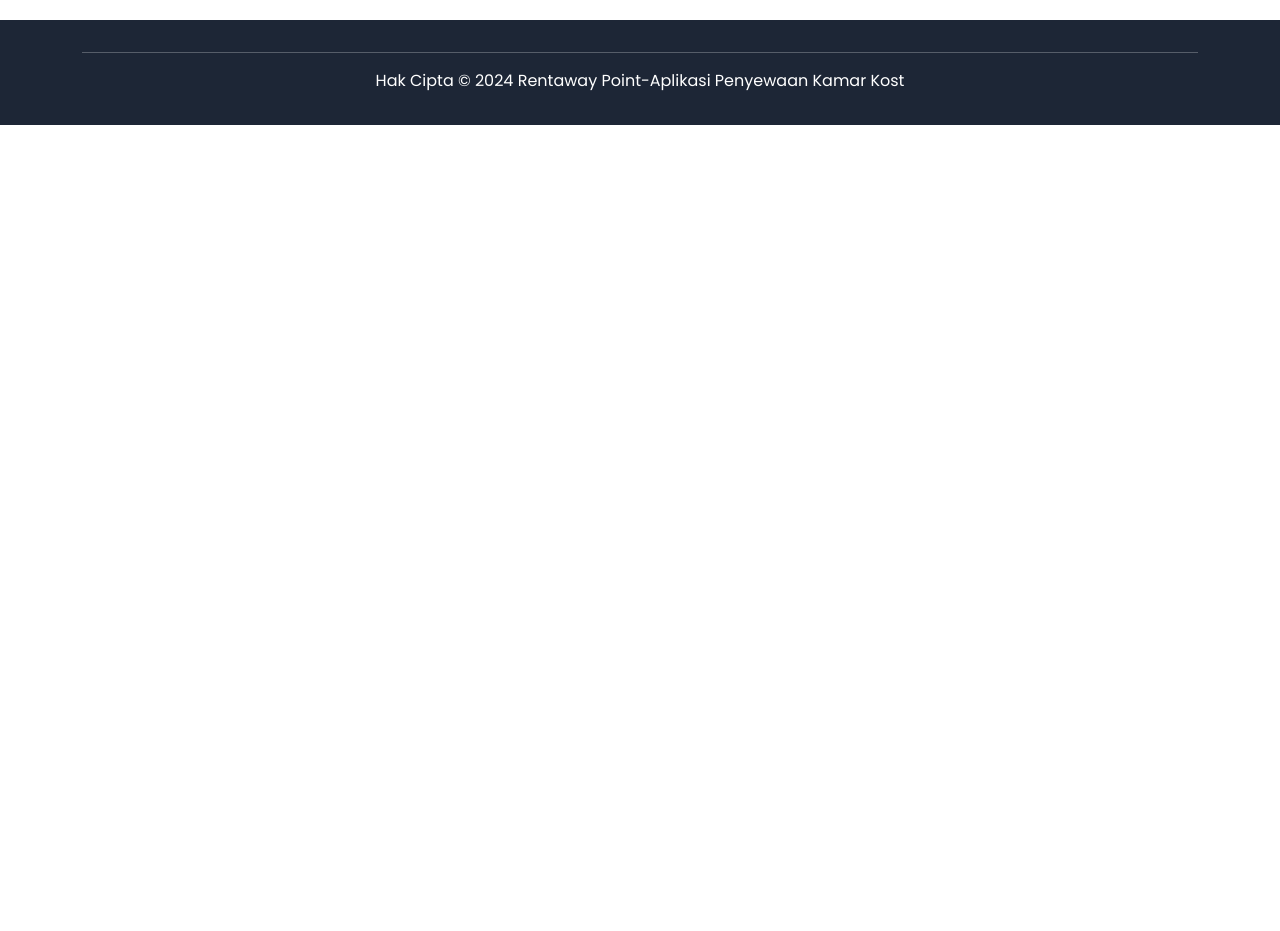
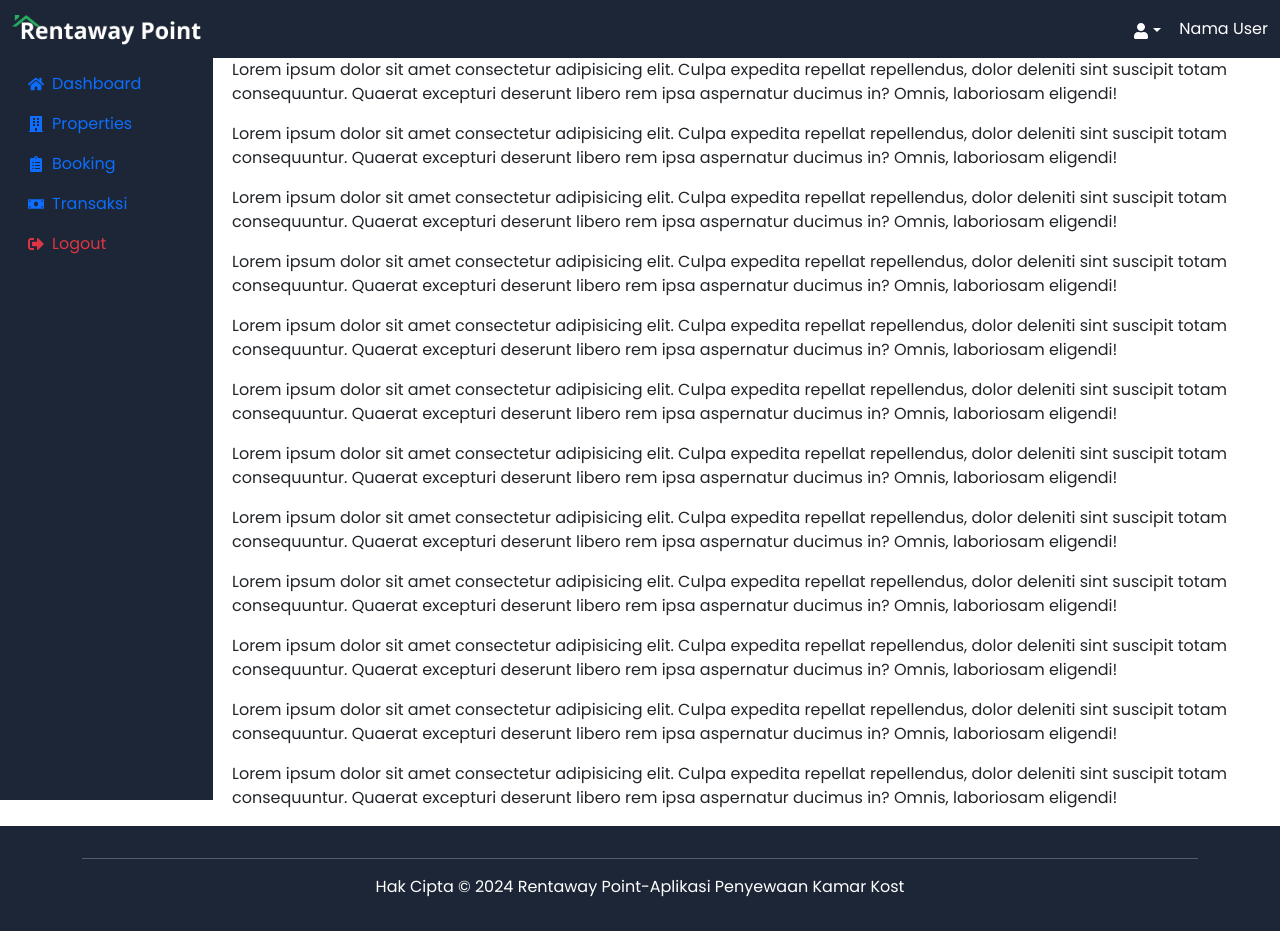
Before and after one commit to trainerBE3/rent-house-app, a React (Vite) app in the folder frontend/: page /admin/dashboard in a window 1280 px wide. Before the commit the page ends 820 px from the top, so only its background shows below. Built offline with nearby package versions, Linux system fonts and the light colour scheme.

Commit message:
add admin dashboard

```diff
--- a/frontend/package.json
+++ b/frontend/package.json
@@ -16,6 +16,7 @@
     "react": "^18.2.0",
     "react-bootstrap": "^2.10.2",
     "react-dom": "^18.2.0",
+    "react-icons": "^5.2.1",
     "react-router-dom": "^6.23.1",
     "react-slick": "^0.30.2",
     "slick-carousel": "^1.8.1",
--- a/frontend/src/App.css
+++ b/frontend/src/App.css
@@ -17,7 +17,6 @@
 }
 
 footer {
-  margin-top: 20px;
   background-color: var(--third-color);
   padding: 20px;
   color: #fff;
--- a/frontend/src/App.jsx
+++ b/frontend/src/App.jsx
@@ -17,6 +17,7 @@
 import Booking from "./pages/booking";
 import Bookingbayar from "./pages/bookingbayar";
 import Transaksi from "./pages/transaksi";
+import DashboardAdmin from "./pages/DashboardAdmin";
 import "./App.css";
 
 function App() {
@@ -35,6 +36,7 @@
         <Route path="/admin" element={<Admin />} />
         <Route path="/admin/tambahproperti" element={<Tambahproperti />} />
         <Route path="/admin/edit/:id" element={<Editproperty />} />
+        <Route path="/admin/dashboard" element={<DashboardAdmin />} />
       </Routes>
       {<FooterComponent />}
     </BrowserRouter>
--- /dev/null
+++ b/frontend/src/pages/DashboardAdmin.jsx
@@ -0,0 +1,127 @@
+import React from "react";
+import { Container, Row, Col, Nav, Navbar, NavDropdown } from "react-bootstrap";
+import { FaUser, FaHome, FaBuilding, FaClipboardList, FaMoneyBill, FaSignOutAlt } from "react-icons/fa";
+import "../dist/dashboardadmin.css";
+
+const DashboardAdmin = () => {
+  const userName = "Nama User"; // Replace with dynamic user name
+
+  return (
+    <div className="wrapper">
+      <Navbar bg="var(--third-color)" expand="lg" sticky="top">
+        <Container fluid>
+          <Navbar.Brand>
+            <img src="/logo-brands.png" alt="Brand Logo" className="navbar-logo" />
+          </Navbar.Brand>
+          <Navbar.Toggle aria-controls="basic-navbar-nav" />
+          <Navbar.Collapse id="basic-navbar-nav" className="justify-content-end">
+            <Nav>
+              <NavDropdown title={<FaUser />} id="basic-nav-dropdown">
+                {/* <NavDropdown.Item href="/profile">My Profile</NavDropdown.Item>
+                <NavDropdown.Divider /> */}
+                <NavDropdown.Item href="/logout" className="text-danger">
+                  Logout
+                </NavDropdown.Item>
+              </NavDropdown>
+              <Navbar.Text className="ms-2 text-white">{userName}</Navbar.Text>
+            </Nav>
+          </Navbar.Collapse>
+        </Container>
+      </Navbar>
+      <Container fluid>
+        <Row>
+          <Col md={2} className="sidebar position-fixed">
+            <div className="sidebar-sticky">
+              <Nav className="flex-column">
+                <Nav.Link href="/dashboard" className="d-flex align-items-center">
+                  <FaHome className="me-2" />
+                  Dashboard
+                </Nav.Link>
+                <Nav.Link href="/properties" className="d-flex align-items-center">
+                  <FaBuilding className="me-2" />
+                  Properties
+                </Nav.Link>
+                <Nav.Link href="/bookings" className="d-flex align-items-center">
+                  <FaClipboardList className="me-2" />
+                  Booking
+                </Nav.Link>
+                <Nav.Link href="/transactions" className="d-flex align-items-center">
+                  <FaMoneyBill className="me-2" />
+                  Transaksi
+                </Nav.Link>
+                <Nav.Link href="/logout" className="mt-auto d-flex align-items-center text-danger">
+                  <FaSignOutAlt className="me-2" />
+                  Logout
+                </Nav.Link>
+              </Nav>
+            </div>
+          </Col>
+          <Col className="main-content">
+            <p>
+              Lorem ipsum dolor sit amet consectetur adipisicing elit. Culpa expedita repellat repellendus, dolor
+              deleniti sint suscipit totam consequuntur. Quaerat excepturi deserunt libero rem ipsa aspernatur
+              ducimus in? Omnis, laboriosam eligendi!
+            </p>
+            <p>
+              Lorem ipsum dolor sit amet consectetur adipisicing elit. Culpa expedita repellat repellendus, dolor
+              deleniti sint suscipit totam consequuntur. Quaerat excepturi deserunt libero rem ipsa aspernatur
+              ducimus in? Omnis, laboriosam eligendi!
+            </p>
+            <p>
+              Lorem ipsum dolor sit amet consectetur adipisicing elit. Culpa expedita repellat repellendus, dolor
+              deleniti sint suscipit totam consequuntur. Quaerat excepturi deserunt libero rem ipsa aspernatur
+              ducimus in? Omnis, laboriosam eligendi!
+            </p>
+            <p>
+              Lorem ipsum dolor sit amet consectetur adipisicing elit. Culpa expedita repellat repellendus, dolor
+              deleniti sint suscipit totam consequuntur. Quaerat excepturi deserunt libero rem ipsa aspernatur
+              ducimus in? Omnis, laboriosam eligendi!
+            </p>
+            <p>
+              Lorem ipsum dolor sit amet consectetur adipisicing elit. Culpa expedita repellat repellendus, dolor
+              deleniti sint suscipit totam consequuntur. Quaerat excepturi deserunt libero rem ipsa aspernatur
+              ducimus in? Omnis, laboriosam eligendi!
+            </p>
+            <p>
+              Lorem ipsum dolor sit amet consectetur adipisicing elit. Culpa expedita repellat repellendus, dolor
+              deleniti sint suscipit totam consequuntur. Quaerat excepturi deserunt libero rem ipsa aspernatur
+              ducimus in? Omnis, laboriosam eligendi!
+            </p>
+            <p>
+              Lorem ipsum dolor sit amet consectetur adipisicing elit. Culpa expedita repellat repellendus, dolor
+              deleniti sint suscipit totam consequuntur. Quaerat excepturi deserunt libero rem ipsa aspernatur
+              ducimus in? Omnis, laboriosam eligendi!
+            </p>
+            <p>
+              Lorem ipsum dolor sit amet consectetur adipisicing elit. Culpa expedita repellat repellendus, dolor
+              deleniti sint suscipit totam consequuntur. Quaerat excepturi deserunt libero rem ipsa aspernatur
+              ducimus in? Omnis, laboriosam eligendi!
+            </p>
+            <p>
+              Lorem ipsum dolor sit amet consectetur adipisicing elit. Culpa expedita repellat repellendus, dolor
+              deleniti sint suscipit totam consequuntur. Quaerat excepturi deserunt libero rem ipsa aspernatur
+              ducimus in? Omnis, laboriosam eligendi!
+            </p>
+            <p>
+              Lorem ipsum dolor sit amet consectetur adipisicing elit. Culpa expedita repellat repellendus, dolor
+              deleniti sint suscipit totam consequuntur. Quaerat excepturi deserunt libero rem ipsa aspernatur
+              ducimus in? Omnis, laboriosam eligendi!
+            </p>
+            <p>
+              Lorem ipsum dolor sit amet consectetur adipisicing elit. Culpa expedita repellat repellendus, dolor
+              deleniti sint suscipit totam consequuntur. Quaerat excepturi deserunt libero rem ipsa aspernatur
+              ducimus in? Omnis, laboriosam eligendi!
+            </p>
+            <p>
+              Lorem ipsum dolor sit amet consectetur adipisicing elit. Culpa expedita repellat repellendus, dolor
+              deleniti sint suscipit totam consequuntur. Quaerat excepturi deserunt libero rem ipsa aspernatur
+              ducimus in? Omnis, laboriosam eligendi!
+            </p>
+          </Col>
+        </Row>
+      </Container>
+    </div>
+  );
+};
+
+export default DashboardAdmin;
```
Also changed, not shown: frontend/src/dist/dashboardadmin.css (added), 1 other file (tests, documents, lock files or other folders).
